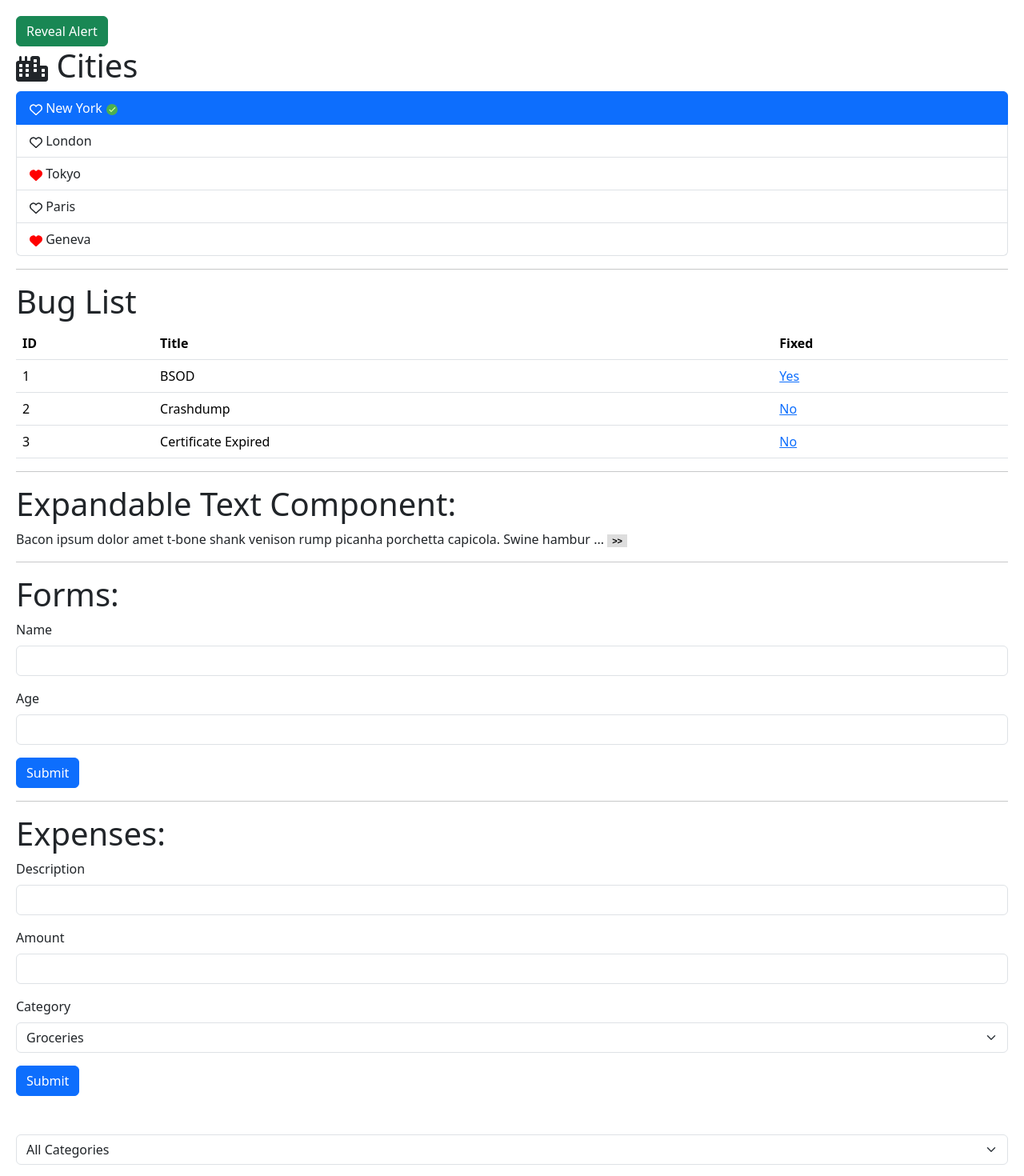
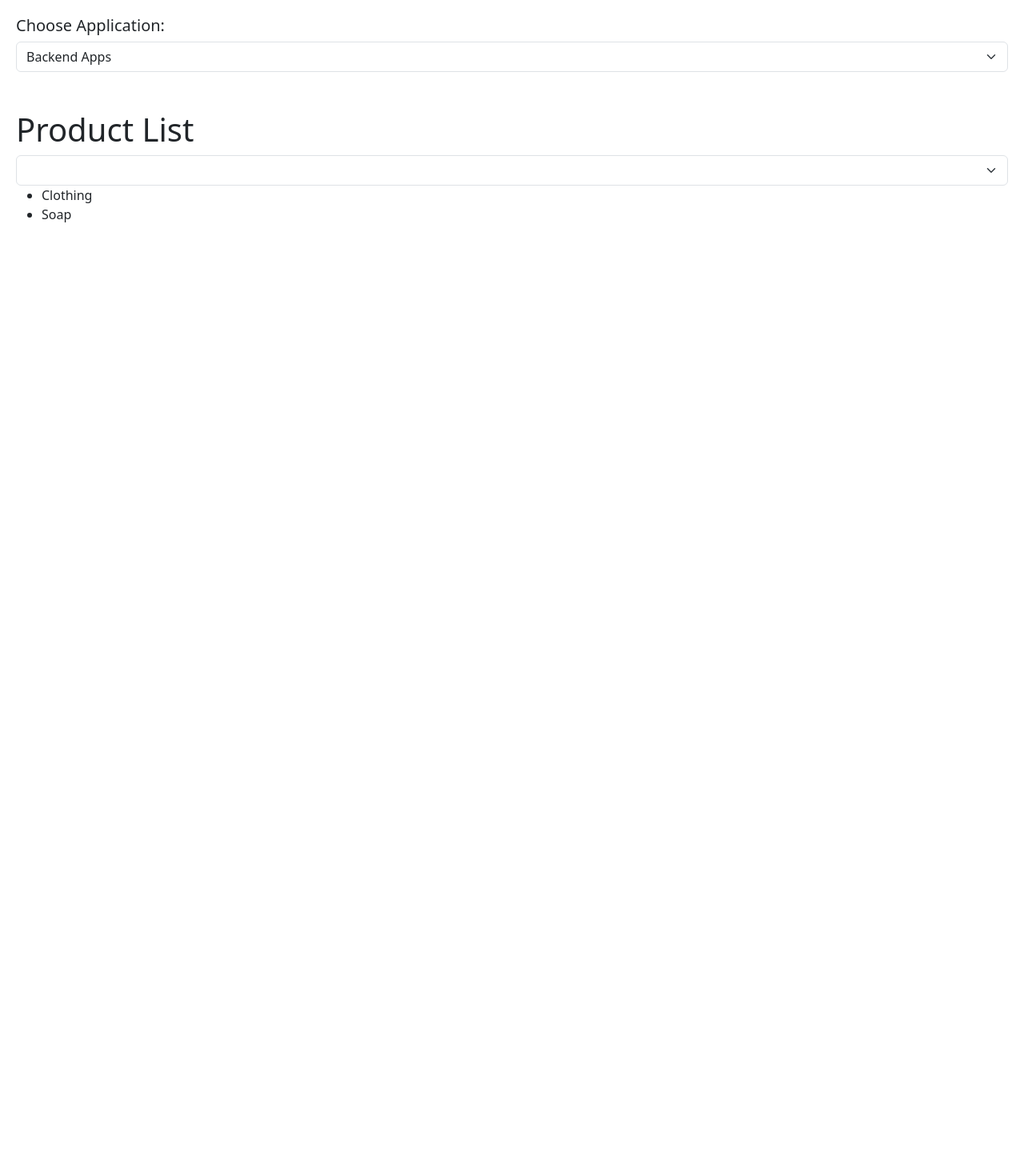
Before and after one commit to programmist/react-course-part1, a React (Vite) app: page / in a window 1280 px wide. Shown: the top 1470 px of the page at 80% size. After the commit the page ends 800 px from the top, so only its background shows below. Built offline with nearby package versions, Linux system fonts and the light colour scheme; the HTML template or start-up script is replaced by a standard one.

Commit message:
Split lesson applications into separate components and make selectable

```diff
--- a/src/App.tsx
+++ b/src/App.tsx
@@ -1,123 +1,36 @@
-import ListGroup, { ListItem } from "@components/ListGroup";
-import Alert from "@components/Alert";
-import Button from "@components/Button";
 import { useState } from "react";
-import { FaCity } from "react-icons/fa6";
-import BugList from "@components/BugList";
-import ExpandableText from "@components/ExpandableText";
-import Form from "@components/Form";
-import ExpenseList from "@/expense-tracker/components/ExpenseList";
-import ExpenseFilter from "@/expense-tracker/components/ExpenseFilter";
-import ExpenseForm from "@/expense-tracker/components/ExpenseForm";
-import ProductList from "./components/ProductList";
+import BackendApps from "./BackendApps";
+import StateAndFormsApps from "./StateAndFormsApps";
 
-const cities = [
-  { id: 1, name: "New York", likeState: false },
-  { id: 2, name: "London", likeState: false },
-  { id: 3, name: "Tokyo", likeState: true },
-  { id: 4, name: "Paris", likeState: false },
-  { id: 5, name: "Geneva", likeState: true },
+const applications = [
+  {
+    value: "formState",
+    description: "Form and State Apps",
+    app: <StateAndFormsApps />,
+  },
+  { value: "backend", description: "Backend Apps", app: <BackendApps /> },
 ];
 
 function App() {
-  const handleSelect = (item: ListItem) => console.log(item);
-  const [alertVisible, setAlertVisible] = useState(false);
-
-  const [expenses, setExpenses] = useState([
-    { id: 1, description: "Electricity", amount: 15, category: "Utilities" },
-    { id: 2, description: "Internet", amount: 5, category: "Utilities" },
-    { id: 3, description: "Flour", amount: 5, category: "Groceries" },
-    { id: 4, description: "Salt", amount: 2, category: "Groceries" },
-    { id: 5, description: "Tivo", amount: 2, category: "Entertainment" },
-  ]);
-  const [selectedCategory, setSelectedCategory] = useState("");
-  const filteredExpenses = selectedCategory
-    ? expenses.filter((ex) => selectedCategory === ex.category)
-    : expenses;
-
-  const [productCategory, setProductCategory] = useState("");
+  const [selectedApp, setSelectedApp] = useState(applications[1].value);
 
   return (
     <>
-      {alertVisible && (
-        <Alert type="success" onClose={() => setAlertVisible(false)}>
-          A simple primary{" "}
-          <a
-            href="https://getbootstrap.com/docs/5.3/components/alerts/"
-            target="_blank"
-          >
-            Alert
-          </a>{" "}
-        </Alert>
-      )}
-
-      <div>
-        <Button
-          variant="success"
-          onClick={() => setAlertVisible(alertVisible ? false : true)}
-        >
-          {alertVisible ? "Hide" : "Reveal"} Alert
-        </Button>
-      </div>
-      <ListGroup
-        title={
-          <>
-            <FaCity /> Cities
-          </>
-        }
-        items={cities}
-        onSelectItem={handleSelect}
-      />
-      <hr />
-      <BugList />
-      <hr />
-      <h1>Expandable Text Component:</h1>
-      <ExpandableText maxChars={89} breakWords={true}>
-        Bacon ipsum dolor amet t-bone shank venison rump picanha porchetta
-        capicola. Swine hamburger tri-tip, drumstick kevin corned beef salami
-        picanha shank t-bone beef ribs ham chicken jerky meatball. Pork belly
-        brisket fatback boudin ground round pancetta chicken. Beef ribs
-        hamburger spare ribs doner tri-tip pork chop brisket sirloin pork loin
-        kevin. Meatloaf doner chislic chicken, pastrami prosciutto ham ball tip
-        filet mignon sirloin buffalo bresaola. Salami shank ribeye brisket
-        tri-tip frankfurter, kevin jerky doner beef beef ribs pancetta
-        tenderloin short loin.
-      </ExpandableText>
-      <hr />
-      <h1>Forms:</h1>
-      <Form />
-      <hr />
-      <h1>Expenses:</h1>
-      <div className="mb-5">
-        <ExpenseForm
-          onSubmit={(expense) =>
-            setExpenses((expenses) => [
-              ...expenses,
-              { ...expense, id: expenses.length + 1 },
-            ])
-          }
-        />
-      </div>
-      <div className="mb-3">
-        <ExpenseFilter onSelectCategory={(cat) => setSelectedCategory(cat)} />
-      </div>
-      <ExpenseList
-        expenses={filteredExpenses}
-        onDelete={(id) =>
-          setExpenses(expenses.filter((event) => event.id !== id))
-        }
-      />
-      <hr />
-      <h1>Product List</h1>
+      <label>
+        <h5>Choose Application:</h5>
+      </label>
       <select
-        className="form-select"
-        onChange={(e) => setProductCategory(e.target.value)}
+        className="form-select mb-5"
+        onChange={(evt) => setSelectedApp(evt.target.value)}
+        defaultValue={selectedApp}
       >
-        <option value=""></option>
-        <option value="Clothing">Clothing</option>
-        <option value="Household">Household</option>
+        {applications.map((state) => (
+          <option key={state.value} value={state.value}>
+            {state.description}
+          </option>
+        ))}
       </select>
-      <ProductList category={productCategory} />
+      {applications.find((state) => state.value === selectedApp)!.app}
     </>
   );
 }
--- /dev/null
+++ b/src/BackendApps.tsx
@@ -0,0 +1,30 @@
+import { useEffect, useState } from "react";
+import ProductList from "./components/ProductList";
+
+const connect = () => console.log("connecting...");
+const disconnect = () => console.log("disconnecting...");
+
+function BackendApps() {
+  useEffect(() => {
+    connect();
+    return () => disconnect();
+  });
+  const [productCategory, setProductCategory] = useState("");
+
+  return (
+    <>
+      <h1>Product List</h1>
+      <select
+        className="form-select"
+        onChange={(e) => setProductCategory(e.target.value)}
+      >
+        <option value=""></option>
+        <option value="Clothing">Clothing</option>
+        <option value="Household">Household</option>
+      </select>
+      <ProductList category={productCategory} />
+    </>
+  );
+}
+
+export default BackendApps;
--- /dev/null
+++ b/src/StateAndFormsApps.tsx
@@ -0,0 +1,111 @@
+import ListGroup, { ListItem } from "@components/ListGroup";
+import Alert from "@components/Alert";
+import Button from "@components/Button";
+import { useState } from "react";
+import { FaCity } from "react-icons/fa6";
+import BugList from "@components/BugList";
+import ExpandableText from "@components/ExpandableText";
+import Form from "@components/Form";
+import ExpenseList from "@/expense-tracker/components/ExpenseList";
+import ExpenseFilter from "@/expense-tracker/components/ExpenseFilter";
+import ExpenseForm from "@/expense-tracker/components/ExpenseForm";
+
+const cities = [
+  { id: 1, name: "New York", likeState: false },
+  { id: 2, name: "London", likeState: false },
+  { id: 3, name: "Tokyo", likeState: true },
+  { id: 4, name: "Paris", likeState: false },
+  { id: 5, name: "Geneva", likeState: true },
+];
+
+function StateAndFormsApps() {
+  const handleSelect = (item: ListItem) => console.log(item);
+  const [alertVisible, setAlertVisible] = useState(false);
+
+  const [expenses, setExpenses] = useState([
+    { id: 1, description: "Electricity", amount: 15, category: "Utilities" },
+    { id: 2, description: "Internet", amount: 5, category: "Utilities" },
+    { id: 3, description: "Flour", amount: 5, category: "Groceries" },
+    { id: 4, description: "Salt", amount: 2, category: "Groceries" },
+    { id: 5, description: "Tivo", amount: 2, category: "Entertainment" },
+  ]);
+  const [selectedCategory, setSelectedCategory] = useState("");
+  const filteredExpenses = selectedCategory
+    ? expenses.filter((ex) => selectedCategory === ex.category)
+    : expenses;
+
+  return (
+    <>
+      {alertVisible && (
+        <Alert type="success" onClose={() => setAlertVisible(false)}>
+          A simple primary{" "}
+          <a
+            href="https://getbootstrap.com/docs/5.3/components/alerts/"
+            target="_blank"
+          >
+            Alert
+          </a>{" "}
+        </Alert>
+      )}
+
+      <div>
+        <Button
+          variant="success"
+          onClick={() => setAlertVisible(alertVisible ? false : true)}
+        >
+          {alertVisible ? "Hide" : "Reveal"} Alert
+        </Button>
+      </div>
+      <ListGroup
+        title={
+          <>
+            <FaCity /> Cities
+          </>
+        }
+        items={cities}
+        onSelectItem={handleSelect}
+      />
+      <hr />
+      <BugList />
+      <hr />
+      <h1>Expandable Text Component:</h1>
+      <ExpandableText maxChars={89} breakWords={true}>
+        Bacon ipsum dolor amet t-bone shank venison rump picanha porchetta
+        capicola. Swine hamburger tri-tip, drumstick kevin corned beef salami
+        picanha shank t-bone beef ribs ham chicken jerky meatball. Pork belly
+        brisket fatback boudin ground round pancetta chicken. Beef ribs
+        hamburger spare ribs doner tri-tip pork chop brisket sirloin pork loin
+        kevin. Meatloaf doner chislic chicken, pastrami prosciutto ham ball tip
+        filet mignon sirloin buffalo bresaola. Salami shank ribeye brisket
+        tri-tip frankfurter, kevin jerky doner beef beef ribs pancetta
+        tenderloin short loin.
+      </ExpandableText>
+      <hr />
+      <h1>Forms:</h1>
+      <Form />
+      <hr />
+      <h1>Expenses:</h1>
+      <div className="mb-5">
+        <ExpenseForm
+          onSubmit={(expense) =>
+            setExpenses((expenses) => [
+              ...expenses,
+              { ...expense, id: expenses.length + 1 },
+            ])
+          }
+        />
+      </div>
+      <div className="mb-3">
+        <ExpenseFilter onSelectCategory={(cat) => setSelectedCategory(cat)} />
+      </div>
+      <ExpenseList
+        expenses={filteredExpenses}
+        onDelete={(id) =>
+          setExpenses(expenses.filter((event) => event.id !== id))
+        }
+      />
+    </>
+  );
+}
+
+export default StateAndFormsApps;
```
